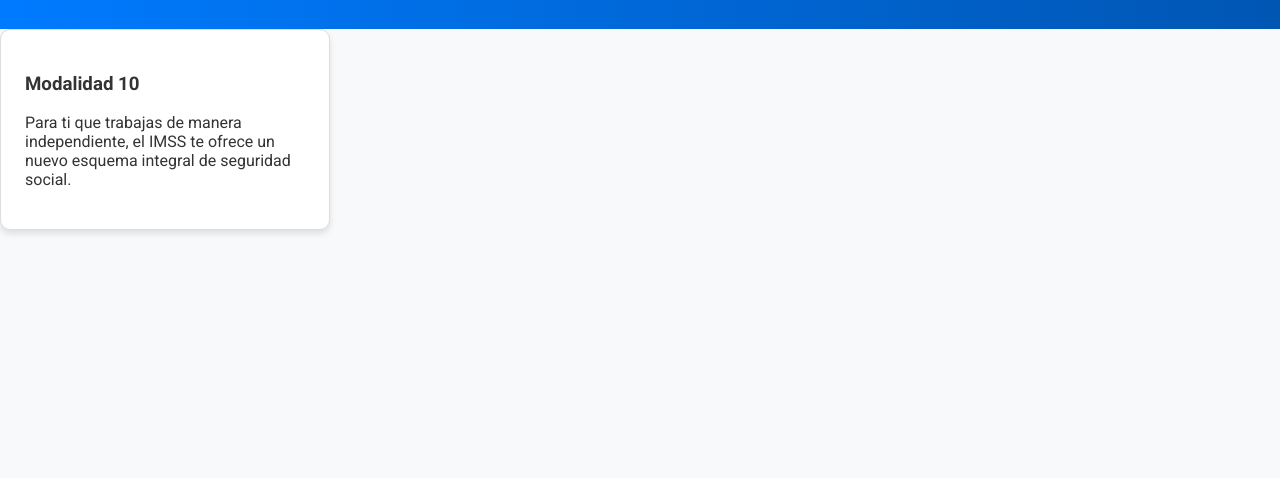
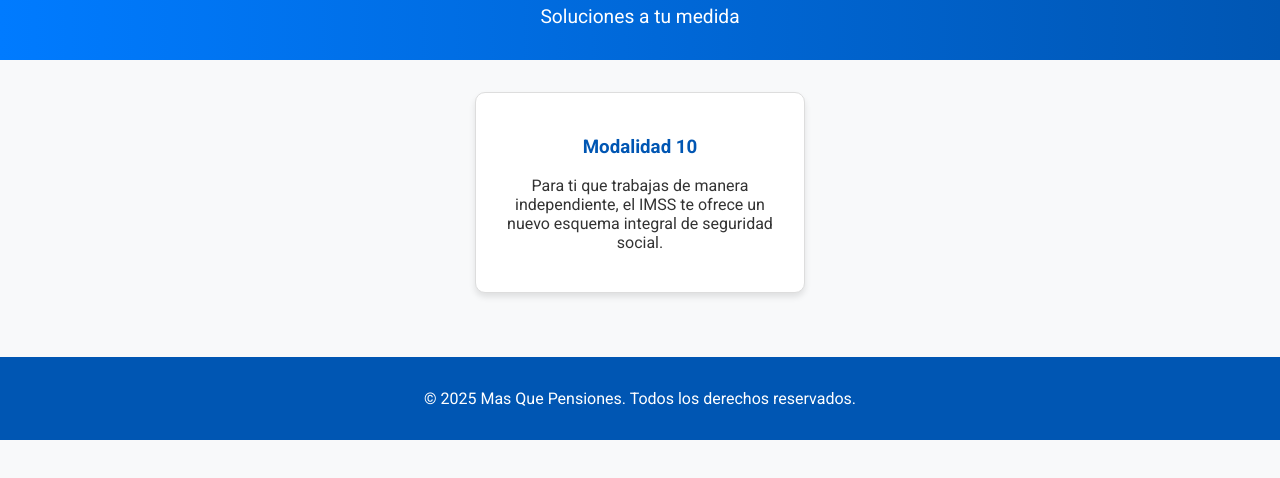
Before and after one commit to Tyenaa/MasQuePensiones, a plain HTML site: page index.html in a window 1280 px wide. Shown: the part 82-560 px from the top of the page. Drawn offline with Linux system fonts and the light colour scheme.

Commit message:
Add files via upload

```diff
--- a/index.html
+++ b/index.html
@@ -26,6 +26,25 @@
             font-size: 2.5rem;
         }
 
+        header p {
+            margin: 0.5rem 0 0;
+            font-size: 1.2rem;
+        }
+
+        .container {
+            width: 90%;
+            max-width: 1200px;
+            margin: 0 auto;
+            padding: 2rem 0;
+        }
+
+        .services {
+            display: flex;
+            flex-wrap: wrap;
+            gap: 1.5rem;
+            justify-content: center;
+        }
+
         .service-card {
             background-color: white;
             border: 1px solid #ddd;
@@ -33,13 +52,17 @@
             box-shadow: 0 4px 6px rgba(0, 0, 0, 0.1);
             padding: 1.5rem;
             width: 280px;
-            text-align: left;
+            text-align: center;
             cursor: pointer;
             transition: transform 0.3s ease;
         }
 
         .service-card:hover {
             transform: translateY(-5px);
+        }
+
+        .service-card h3 {
+            color: #0056b3;
         }
 
         .modal {
@@ -61,7 +84,7 @@
             color: #0056b3;
         }
 
-        .modal .faq {
+        .modal .section {
             margin-top: 1rem;
         }
 
@@ -72,7 +95,7 @@
             background-color: #007bff;
             color: white;
             border-radius: 5px;
-            transition: background-color 0.3s;
+            transition: background-color 0.3s ease;
         }
 
         .modal .faq h3:hover {
@@ -111,24 +134,50 @@
             background: rgba(0, 0, 0, 0.5);
             z-index: 999;
         }
+
+        footer {
+            text-align: center;
+            background-color: #0056b3;
+            color: white;
+            padding: 1rem 0;
+            margin-top: 2rem;
+        }
     </style>
 </head>
 <body>
     <header>
         <h1>Mas Que Pensiones</h1>
+        <p>Soluciones a tu medida</p>
     </header>
 
-    <div class="service-card" id="modalidad10">
-        <h3>Modalidad 10</h3>
-        <p>Para ti que trabajas de manera independiente, el IMSS te ofrece un nuevo esquema integral de seguridad social.</p>
+    <div class="container">
+        <!-- Sección de Servicios -->
+        <section id="servicios" class="services">
+            <div class="service-card" id="modalidad10">
+                <h3>Modalidad 10</h3>
+                <p>Para ti que trabajas de manera independiente, el IMSS te ofrece un nuevo esquema integral de seguridad social.</p>
+            </div>
+        </section>
     </div>
 
+    <!-- Modal interactivo -->
     <div class="overlay" id="overlay"></div>
-
     <div class="modal" id="modal">
         <button class="close-btn" id="closeModal">Cerrar</button>
         <h2>Modalidad 10</h2>
-        <p>En beneficio de los trabajadores en industrias familiares y los independientes...</p>
+        <p>
+            En beneficio de los trabajadores en industrias familiares y los independientes, como profesionales, comerciantes en pequeño, artesanos y demás trabajadores no asalariados, el IMSS ha dispuesto un esquema integral de Seguridad Social simplificado.
+        </p>
+        <div class="section">
+            <h3>Beneficios:</h3>
+            <ul>
+                <li>Servicios médicos, hospitalarios, farmacéuticos y atención obstétrica.</li>
+                <li>Pago de Incapacidades.</li>
+                <li>Pensión por invalidez y vida.</li>
+                <li>Fondo para el retiro.</li>
+                <li>Prestaciones sociales (velatorios y guarderías).</li>
+            </ul>
+        </div>
         <div class="faq">
             <h3>¿Quiénes son las personas beneficiarias de este nuevo esquema?</h3>
             <p>Las personas trabajadoras independientes, como profesionales, comerciantes en pequeño, artesanos y demás trabajadores no asalariados.</p>
@@ -148,6 +197,10 @@
             <p>Sí, el IMSS cuenta con una app para facilitar el proceso de inscripción y pagos.</p>
         </div>
     </div>
+
+    <footer>
+        <p>&copy; 2025 Mas Que Pensiones. Todos los derechos reservados.</p>
+    </footer>
 
     <script>
         const modalidad10 = document.getElementById('modalidad10');
```
